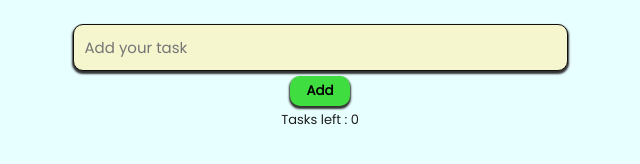
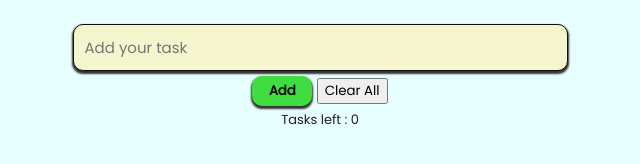
Before and after one commit to 283arbaz/ToDo_List, a plain HTML site: page index.html in a window 1280 px wide. Shown: the part 80-244 px from the top of the page, without its empty margins (320-960 px from the left). Drawn offline with Linux system fonts and the light colour scheme.

Commit message:
clear all button update

```diff
--- a/index.html
+++ b/index.html
@@ -18,6 +18,7 @@
     <div id="container">
       <input placeholder="Add your task" class="add-task" id="add" />
       <button id="add-task-btn" for="add">Add</button>
+      <button id="clear-task-btn" >Clear All</button>
 
       <!-- Task-list -->
       <ul id="task-list">
```
